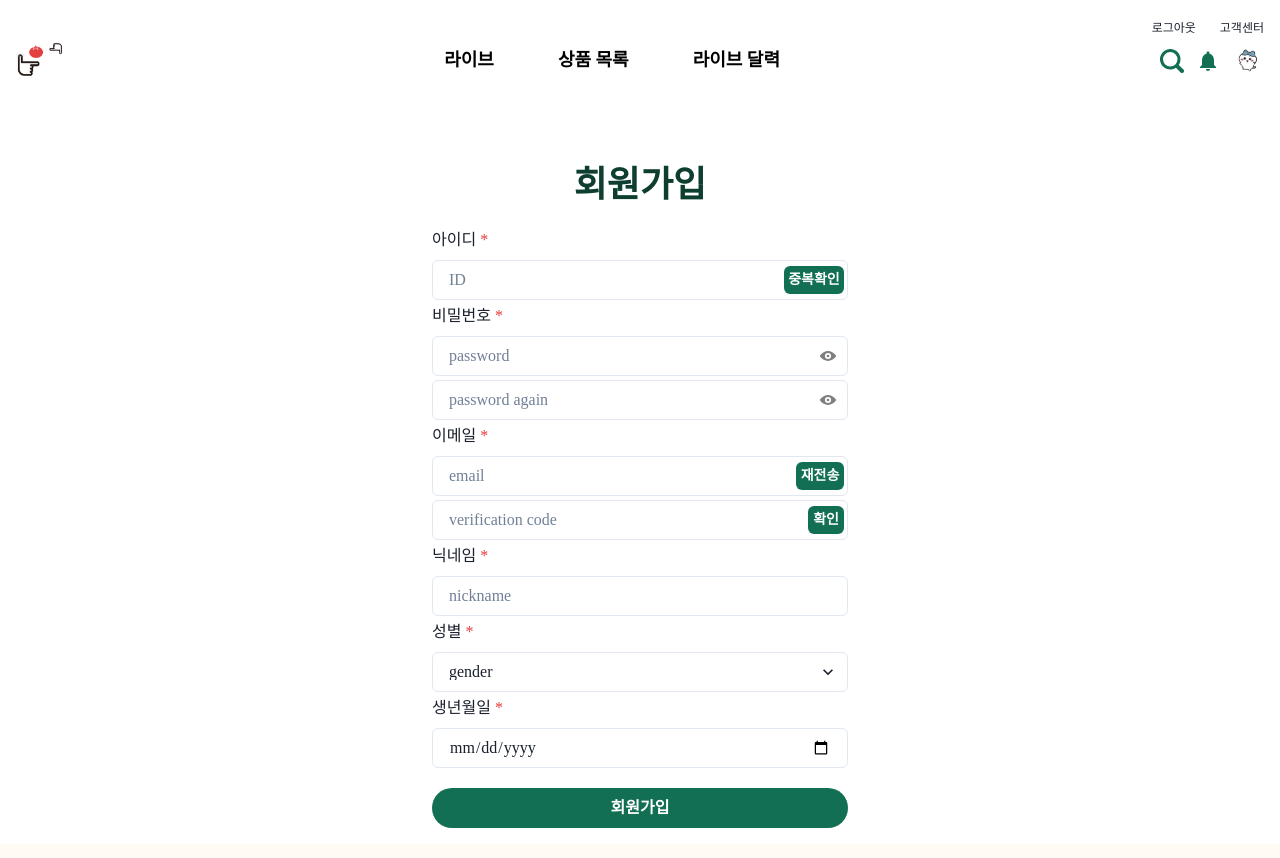
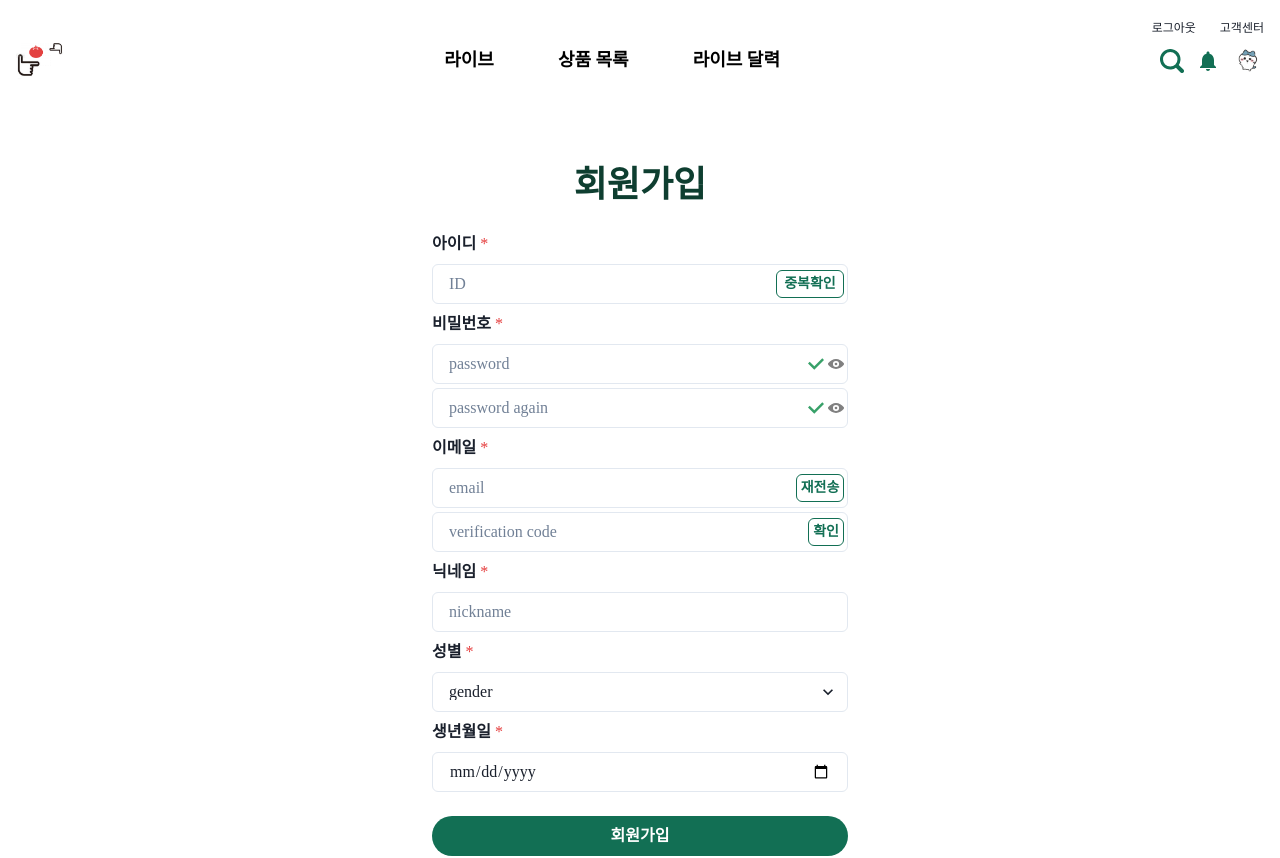
Before and after one commit to YangSSo51/the-cool-tomato, a React (Vite) app in the folder vite-project/: page /v1/signup in a window 1280 px wide. Shown: the top 858 px of the page. Built offline with nearby package versions, Linux system fonts and the light colour scheme; a web font is replaced by a local one.

Commit message:
Style: 회원가입 페이지 스타일 변경 폼 라벨 볼드 처리 폼 height을 100vh로 변경

```diff
--- a/vite-project/src/components/signup/SignUpForm.tsx
+++ b/vite-project/src/components/signup/SignUpForm.tsx
@@ -4,13 +4,13 @@ import {
     InputGroup,
     InputRightElement,
     Button,
-    Center,
     FormControl,
     FormErrorMessage,
     Select,
     FormLabel,
+    Text,
 } from "@chakra-ui/react";
-import { ViewIcon } from "@chakra-ui/icons";
+import { ViewIcon, CheckIcon } from "@chakra-ui/icons";
 
 function SignUpForm() {
     const [username, setUsername] = useState("");
@@ -36,9 +36,14 @@ function SignUpForm() {
 
     return (
         <>
-            <form onSubmit={onSubmit} style={{ width: "100%" }}>
-                <FormControl mt={1} isInvalid={isUsernameValid} isRequired>
-                    <FormLabel>아이디</FormLabel>
+            <form
+                onSubmit={onSubmit}
+                style={{ width: "100%", height: "100vh" }}
+            >
+                <FormControl my={2} isInvalid={isUsernameValid} isRequired>
+                    <FormLabel>
+                        <Text as={"b"}>아이디</Text>
+                    </FormLabel>
                     <InputGroup size="md">
                         <Input
                             focusBorderColor="themeGreen.500"
@@ -48,15 +53,19 @@ function SignUpForm() {
                             value={username}
                             onChange={(e) => setUsername(e.target.value)}
                         />
-                        <InputRightElement width="4rem" pr={"1"}>
+                        <InputRightElement width="4.5rem" pr={"1"}>
                             <Button
                                 h="1.75rem"
                                 size="sm"
                                 colorScheme="themeGreen"
-                                variant="solid"
-                                // color="themeGreen.500"
+                                variant="outline"
+                                color="themeGreen.500"
                                 onClick={usernameDuplicateCheck}
                                 borderRadius="md"
+                                _hover={{
+                                    bg: "themeGreen.500",
+                                    color: "white",
+                                }}
                             >
                                 중복확인
                             </Button>
@@ -64,8 +73,10 @@ function SignUpForm() {
                     </InputGroup>
                     <FormErrorMessage>아이디를 확인해 주세요</FormErrorMessage>
                 </FormControl>
-                <FormControl my={1} isInvalid={isPasswordValid} isRequired>
-                    <FormLabel>비밀번호</FormLabel>
+                <FormControl my={2} isInvalid={isPasswordValid} isRequired>
+                    <FormLabel>
+                        <Text as={"b"}>비밀번호</Text>
+                    </FormLabel>
                     <InputGroup size="md">
                         <Input
                             focusBorderColor="themeGreen.500"
@@ -78,7 +89,8 @@ function SignUpForm() {
                             id="password"
                         ></Input>
                         <InputRightElement>
-                            <ViewIcon color="grey" />
+                            <CheckIcon color="green.500" mr={"1"} />
+                            <ViewIcon color="grey" mr={"1"} />
                         </InputRightElement>
                     </InputGroup>
                     <InputGroup size="md">
@@ -91,15 +103,18 @@ function SignUpForm() {
                             id="passwordAgain"
                         ></Input>
                         <InputRightElement>
-                            <ViewIcon color="grey" />
+                            <CheckIcon color="green.500" mr={"1"} />
+                            <ViewIcon color="grey" mr={"1"} />
                         </InputRightElement>
                     </InputGroup>
                     <FormErrorMessage>
                         비밀번호를 확인해 주세요
                     </FormErrorMessage>
                 </FormControl>
-                <FormControl my={1} isInvalid={isEmailValid} isRequired>
-                    <FormLabel>이메일</FormLabel>
+                <FormControl my={2} isInvalid={isEmailValid} isRequired>
+                    <FormLabel>
+                        <Text as={"b"}>이메일</Text>
+                    </FormLabel>
                     <InputGroup size="md" mb={"1"}>
                         <Input
                             focusBorderColor="themeGreen.500"
@@ -114,10 +129,14 @@ function SignUpForm() {
                                 h="1.75rem"
                                 size="sm"
                                 colorScheme="themeGreen"
-                                variant="solid"
-                                // color="themeGreen.500"
+                                variant="outline"
+                                color="themeGreen.500"
                                 // onClick={}
                                 borderRadius="md"
+                                _hover={{
+                                    bg: "themeGreen.500",
+                                    color: "white",
+                                }}
                             >
                                 재전송
                             </Button>
@@ -138,10 +157,14 @@ function SignUpForm() {
                                 h="1.75rem"
                                 size="sm"
                                 colorScheme="themeGreen"
-                                variant="solid"
-                                // color="themeGreen.500"
+                                variant="outline"
+                                color="themeGreen.500"
                                 // onClick={}
                                 borderRadius="md"
+                                _hover={{
+                                    bg: "themeGreen.500",
+                                    color: "white",
+                                }}
                             >
                                 확인
                             </Button>
@@ -150,8 +173,10 @@ function SignUpForm() {
 
                     <FormErrorMessage>이메일을 확인해 주세요</FormErrorMessage>
                 </FormControl>
-                <FormControl my={1} isInvalid={isNicknameValid} isRequired>
-                    <FormLabel>닉네임</FormLabel>
+                <FormControl my={2} isInvalid={isNicknameValid} isRequired>
+                    <FormLabel>
+                        <Text as={"b"}>닉네임</Text>
+                    </FormLabel>
                     <Input
                         focusBorderColor="themeGreen.500"
                         placeholder="nickname"
@@ -162,8 +187,10 @@ function SignUpForm() {
                     ></Input>
                     <FormErrorMessage>닉네임을 확인해 주세요</FormErrorMessage>
                 </FormControl>
-                <FormControl my={1} isInvalid={isSexValid} isRequired>
-                    <FormLabel>성별</FormLabel>
+                <FormControl my={2} isInvalid={isSexValid} isRequired>
+                    <FormLabel>
+                        <Text as={"b"}>성별</Text>
+                    </FormLabel>
                     <Select
                         placeholder="gender"
                         value={sex}
@@ -174,8 +201,10 @@ function SignUpForm() {
                     </Select>
                     <FormErrorMessage>성별을 확인해 주세요</FormErrorMessage>
                 </FormControl>
-                <FormControl my={1} isInvalid={isBirthdayValid} isRequired>
-                    <FormLabel>생년월일</FormLabel>
+                <FormControl my={2} isInvalid={isBirthdayValid} isRequired>
+                    <FormLabel>
+                        <Text as={"b"}>생년월일</Text>
+                    </FormLabel>
                     <Input
                         focusBorderColor="themeGreen.500"
                         placeholder="birthday"
```
